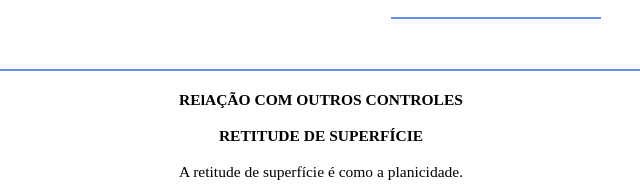
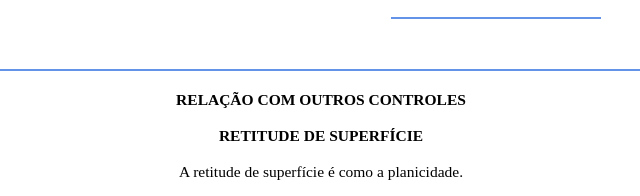
Before and after one commit to feryamaha/Straightness-Geometric.IA, a plain HTML site: page index.html in a window 1280 px wide. Shown: the part 1790-1986 px from the top of the page, 319-959 px from the left. Drawn offline with Linux system fonts and the light colour scheme.

Commit message:
Correção digitação!
Correção digitação!

```diff
--- a/index.html
+++ b/index.html
@@ -129,7 +129,7 @@
                 </div>
                 <hr>
 
-                <h1 class="text-content">RElAÇÃO COM OUTROS CONTROLES</h1>
+                <h1 class="text-content">RELAÇÃO COM OUTROS CONTROLES</h1>
                 <br>
                 <h1 class="text-content">RETITUDE DE SUPERFÍCIE</h1>
                 <br>
```
